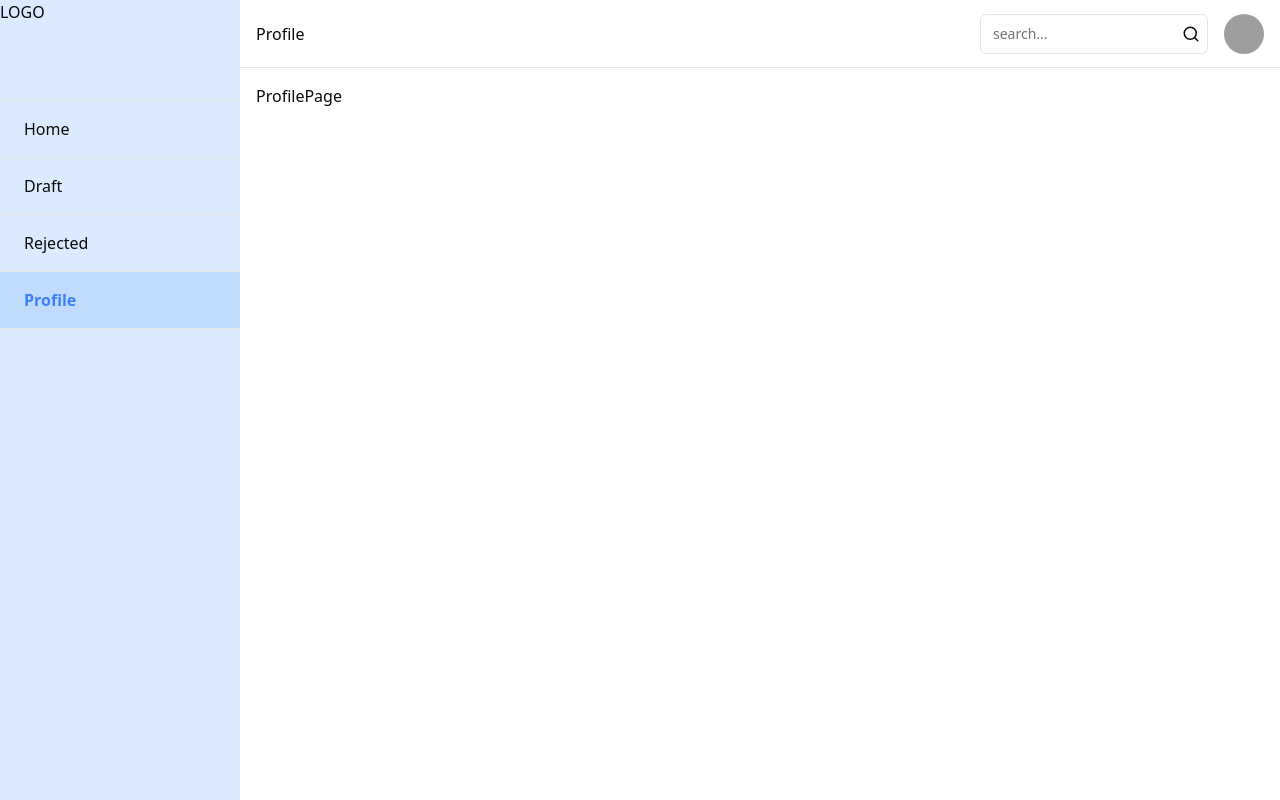
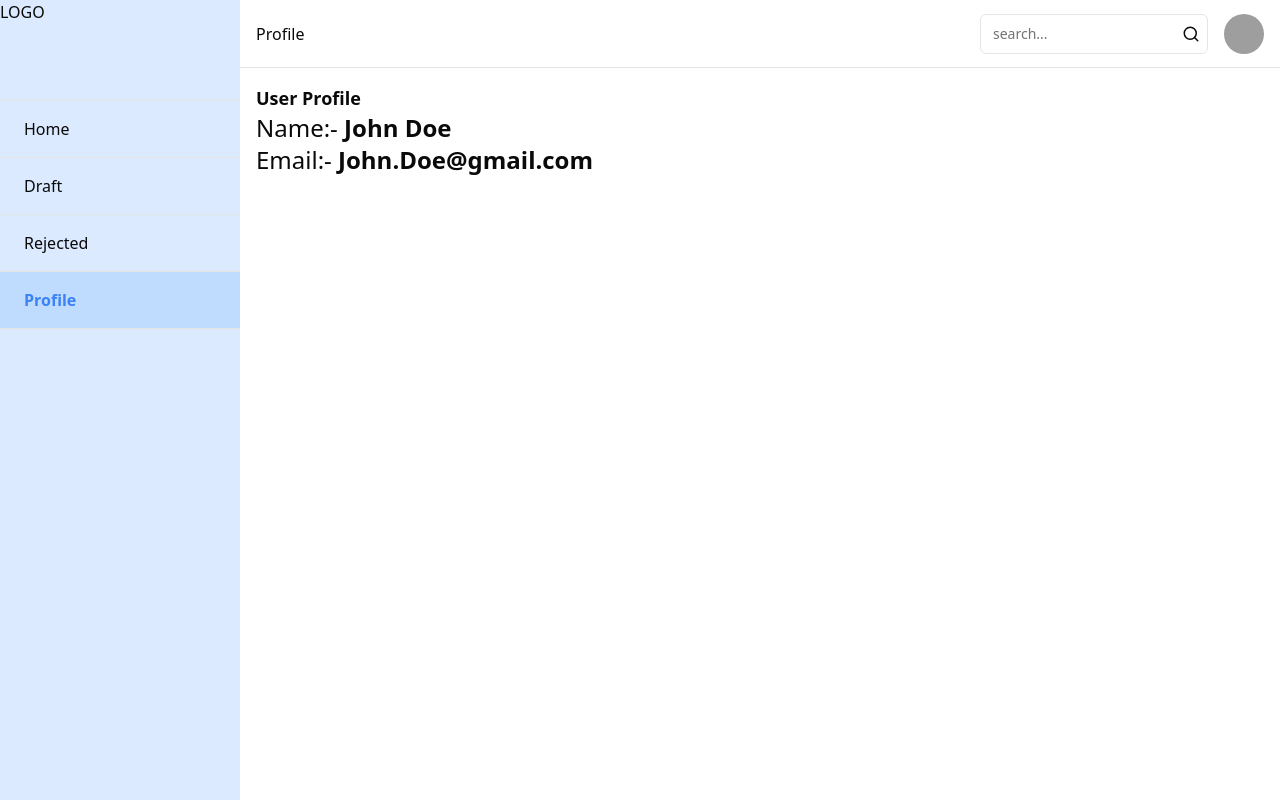
Before and after one commit to pratik353/next-js-cms, a Next.js app: page /profile in a window 1280 px wide. Built offline with nearby package versions, Linux system fonts and the light colour scheme; grey boxes are pictures that could not be loaded.

Commit message:
Fearture: profile page

```diff
--- a/src/app/(blogs)/profile/page.tsx
+++ b/src/app/(blogs)/profile/page.tsx
@@ -2,8 +2,10 @@ import React from 'react'
 
 const ProfilePage = () => {
   return (
-    <div>
-        ProfilePage
+    <div className=''>
+        <h4 className='font-bold'>User Profile</h4>
+        <h3> Name:- <span className='font-bold'>John Doe</span> </h3>
+        <h3> Email:- <span className='font-bold'>John.Doe@gmail.com</span> </h3>
     </div>
   )
 }
--- a/src/app/(blogs)/rejected/page.tsx
+++ b/src/app/(blogs)/rejected/page.tsx
@@ -14,7 +14,9 @@ const RejectedBlogs = () => {
       </div>
       <div className='mt-3 grid grid-cols-4 gap-4'>
         {[1, 2, 3, 4, 5, 6, 7, 8].map( item => (
-          <BlogCard rejected={true} key={item}/>
+          <Link key={item} href={`/draft/${'123'}`}>
+            <BlogCard />
+          </Link>
         ))}
       </div>
       <div>
```
